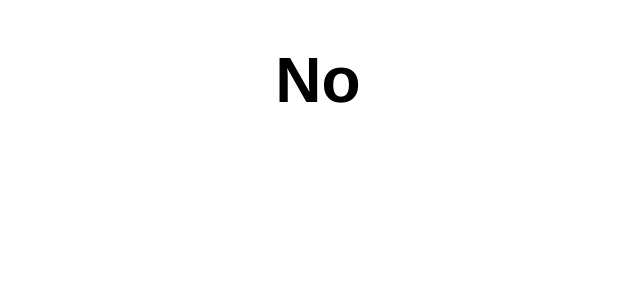
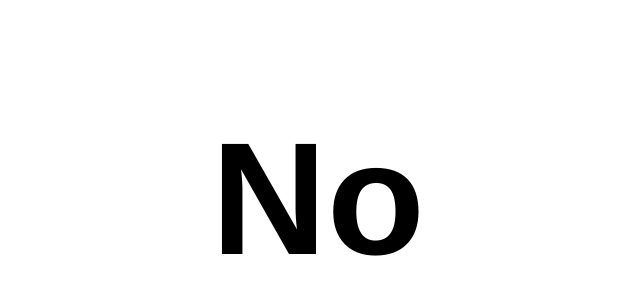
Before and after one commit to devs-devs-devs/hasgaffenquityet.com, a plain HTML site: page index.html in a window 1280 px wide. Shown: the whole page, without its empty margins (322-962 px from the left). Drawn offline with Linux system fonts and the light colour scheme.

Commit message:
make the logo more punchy

```diff
--- a/index.html
+++ b/index.html
@@ -12,7 +12,7 @@
             text-align:center;
         }
         h1 {
-            font-size:4em;
+            font-size:10em;
 	    text-align:center;
         }
     </style>
```
